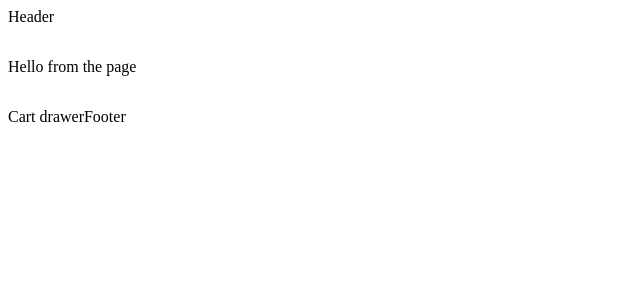
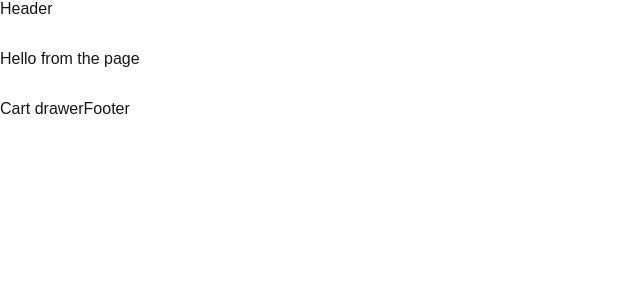
Before and after one commit to tommydemarco/prototype-ecommerce-nuxt, a Nuxt app: page / in a window 1280 px wide. Shown: the top 300 px of the page, without its empty margins (0-640 px from the left). Built offline with nearby package versions, Linux system fonts and the light colour scheme.

Commit message:
Adds globals file and standard pages

```diff
--- a/app.vue
+++ b/app.vue
@@ -1,3 +1,7 @@
+<script setup>
+import "~/assets/styles/globals.css";
+</script>
+
 <template>
   <NuxtLayout>
     <NuxtPage />
--- /dev/null
+++ b/assets/styles/globals.css
@@ -0,0 +1,42 @@
+:root {
+  --background: #ffffff;
+  --foreground: #171717;
+}
+
+@media (prefers-color-scheme: dark) {
+  :root {
+    --background: #0a0a0a;
+    --foreground: #ededed;
+  }
+}
+
+html,
+body {
+  max-width: 100vw;
+  overflow-x: hidden;
+}
+
+body {
+  color: var(--foreground);
+  background: var(--background);
+  font-family: Arial, Helvetica, sans-serif;
+  -webkit-font-smoothing: antialiased;
+  -moz-osx-font-smoothing: grayscale;
+}
+
+* {
+  box-sizing: border-box;
+  padding: 0;
+  margin: 0;
+}
+
+a {
+  color: inherit;
+  text-decoration: none;
+}
+
+@media (prefers-color-scheme: dark) {
+  html {
+    color-scheme: dark;
+  }
+}
--- /dev/null
+++ b/pages/search/[[...category]].vue
@@ -0,0 +1 @@
+<template>Search page</template>
```
Also changed, not shown: error.vue (added, +11 -0 lines).
